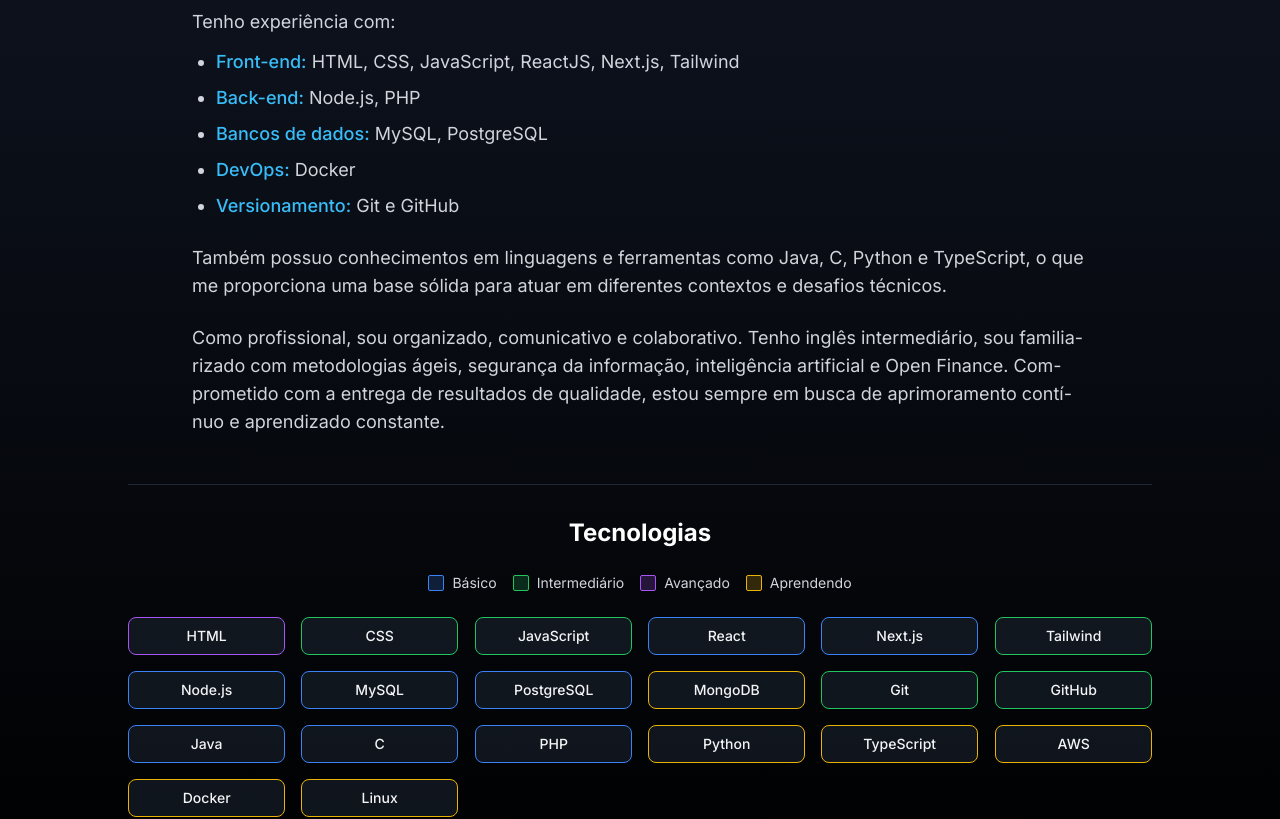
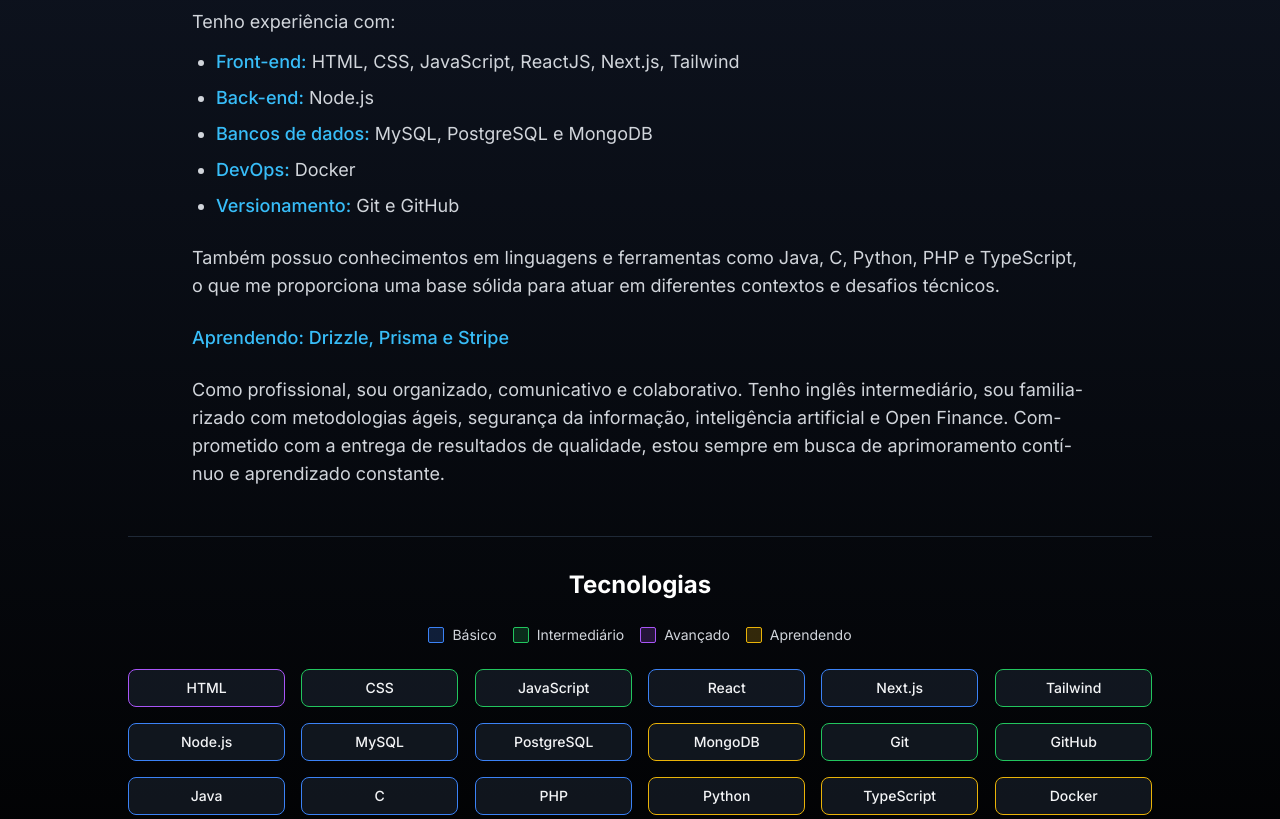
Before and after one commit to Raullize/my-personal-portfolio, a Next.js app: page / in a window 1280 px wide. Shown: the part 1140-1959 px from the top of the page. Built offline with nearby package versions, Linux system fonts and the light colour scheme.

Commit message:
feat(About): update skills list and i18n texts
- Add new learning technologies (Drizzle, Prisma, Stripe) to skills list
- Update i18n texts for skills sections in both English and Portuguese
- Reorganize skills list and add new learning skills section

```diff
--- a/src/components/About.jsx
+++ b/src/components/About.jsx
@@ -23,9 +23,12 @@
   { name: 'PHP', level: 'basic' },
   { name: 'Python', level: 'learning' },
   { name: 'TypeScript', level: 'learning' },
+  { name: 'Docker', level: 'learning' },
   { name: 'AWS', level: 'learning' },
-  { name: 'Docker', level: 'learning' },
   { name: 'Linux', level: 'learning' },
+  { name: 'Drizzle', level: 'learning' },
+  { name: 'Prisma', level: 'learning' },
+  { name: 'Stripe', level: 'learning' },
 ];
 
 const About = () => {
@@ -103,7 +106,13 @@
 
             <FadeIn direction="up" delay={0.4}>
               <p className="text-lg responsive-text">
-                {t('otherSkills')}
+                {t('additionalSkills')}
+              </p>
+            </FadeIn>
+
+            <FadeIn direction="up" delay={0.45}>
+              <p className="text-lg responsive-text font-medium text-primary-400">
+                {t('learningSkills')}
               </p>
             </FadeIn>
 
--- a/src/lib/i18n/en.json
+++ b/src/lib/i18n/en.json
@@ -14,11 +14,12 @@
   "aboutIntro": "I am a student of Internet Systems Technology at IFSul - Campus Charqueadas, focusing on web development and creating modern and efficient digital solutions. Throughout my journey, I have been working with various technologies and accumulating valuable experiences in real projects.",
   "experienceTitle": "I have experience with:",
   "frontendSkills": "Front-end: HTML, CSS, JavaScript, ReactJS, Next.js, Tailwind",
-  "backendSkills": "Back-end: Node.js, PHP",
-  "databaseSkills": "Databases: MySQL, PostgreSQL",
+  "backendSkills": "Back-end: Node.js",
+  "databaseSkills": "Databases: MySQL, PostgreSQL and MongoDB",
   "devopsSkills": "DevOps: Docker",
-  "versioningSkills": "Version control: Git and GitHub",
-  "otherSkills": "I also have knowledge in languages and tools such as Java, C, Python, and TypeScript, which provides me with a solid foundation to work in different contexts and technical challenges.",
+  "versioningSkills": "Version Control: Git and GitHub",
+  "additionalSkills": "I also have knowledge in languages and tools such as Java, C, Python, PHP and TypeScript, which provides me with a solid foundation to work in different contexts and technical challenges.",
+  "learningSkills": "Learning: Drizzle, Prisma and Stripe",
   "professionalProfile": "As a professional, I am organized, communicative, and collaborative. I have intermediate English skills and am familiar with agile methodologies, information security, artificial intelligence, and Open Finance. Committed to delivering quality results, I am always seeking continuous improvement and constant learning.",
   "technologies": "Technologies",
   "basic": "Basic",
--- a/src/lib/i18n/pt.json
+++ b/src/lib/i18n/pt.json
@@ -14,11 +14,12 @@
   "aboutIntro": "Sou estudante de Tecnologia em Sistemas para Internet no IFSul – Campus Charqueadas, com foco em desenvolvimento web e criação de soluções digitais modernas e eficientes. Ao longo da minha trajetória, venho trabalhando com diversas tecnologias e acumulando experiências valiosas em projetos reais.",
   "experienceTitle": "Tenho experiência com:",
   "frontendSkills": "Front-end: HTML, CSS, JavaScript, ReactJS, Next.js, Tailwind",
-  "backendSkills": "Back-end: Node.js, PHP",
-  "databaseSkills": "Bancos de dados: MySQL, PostgreSQL",
+  "backendSkills": "Back-end: Node.js",
+  "databaseSkills": "Bancos de dados: MySQL, PostgreSQL e MongoDB",
   "devopsSkills": "DevOps: Docker",
   "versioningSkills": "Versionamento: Git e GitHub",
-  "otherSkills": "Também possuo conhecimentos em linguagens e ferramentas como Java, C, Python e TypeScript, o que me proporciona uma base sólida para atuar em diferentes contextos e desafios técnicos.",
+  "additionalSkills": "Também possuo conhecimentos em linguagens e ferramentas como Java, C, Python, PHP e TypeScript, o que me proporciona uma base sólida para atuar em diferentes contextos e desafios técnicos.",
+  "learningSkills": "Aprendendo: Drizzle, Prisma e Stripe",
   "professionalProfile": "Como profissional, sou organizado, comunicativo e colaborativo. Tenho inglês intermediário, sou familiarizado com metodologias ágeis, segurança da informação, inteligência artificial e Open Finance. Comprometido com a entrega de resultados de qualidade, estou sempre em busca de aprimoramento contínuo e aprendizado constante.",
   "technologies": "Tecnologias",
   "basic": "Básico",
```
